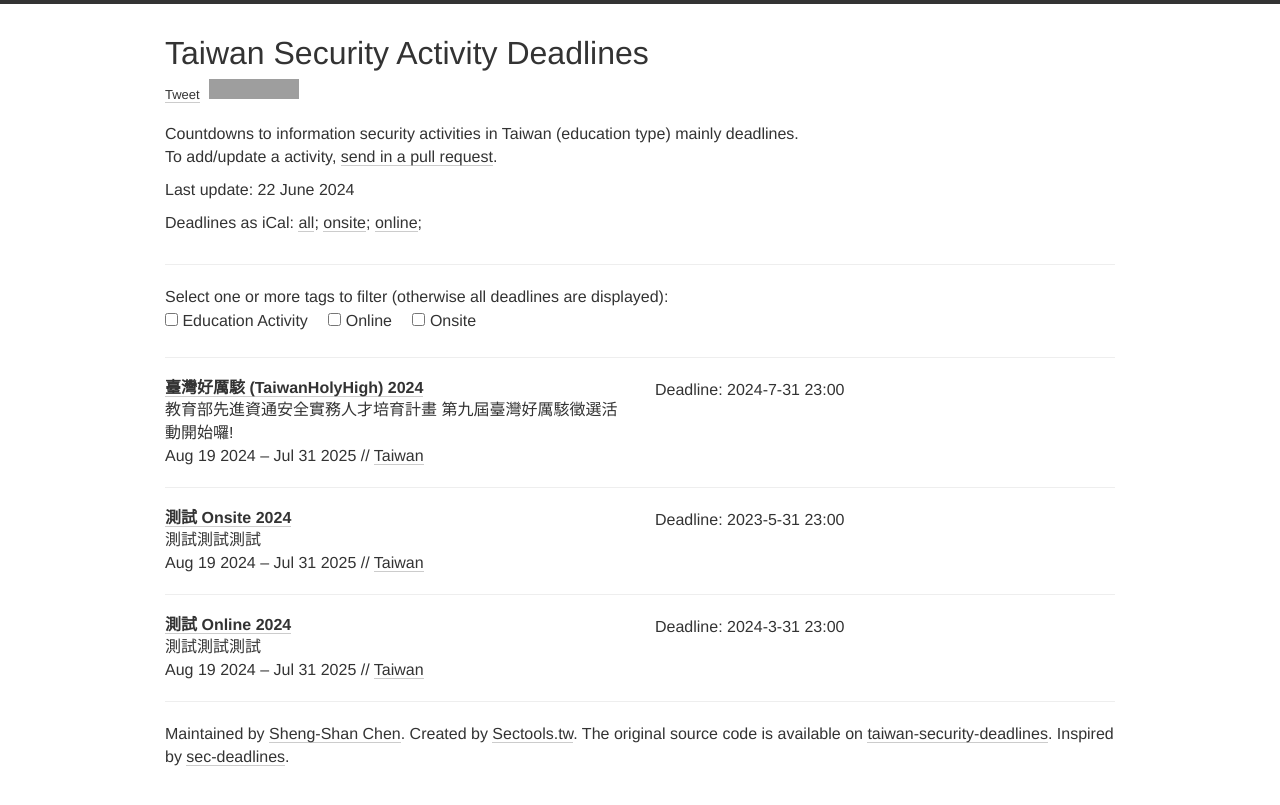
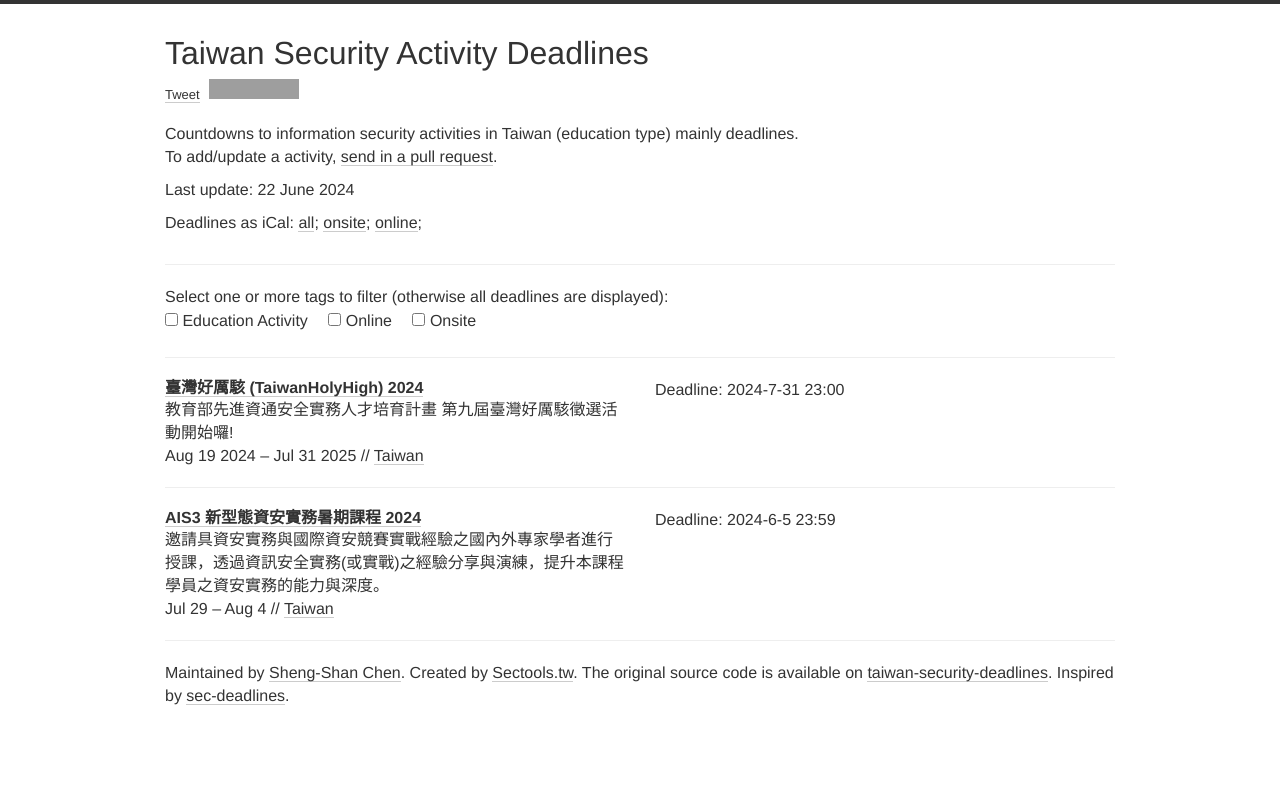
Before and after one commit to stwater20/taiwan-security-deadlines, a Jekyll site: the page built from index.html, in a window 1280 px wide. Shown: the top 805 px of the page. Built offline with Jekyll 4.4.1, drawn with Linux system fonts in a browser that asks for light colours; nearby versions of some CDN libraries; comment, search, counter and statistics services are not loaded; grey boxes are pictures that could not be loaded.

Commit message:
testing done

```diff
--- a/_data/conferences.yml
+++ b/_data/conferences.yml
@@ -10,23 +10,12 @@
   place: Taiwan
   tags: [EDU, ONSITE,ONLINE]
 
-
-- name: 測試 Onsite
+- name: AIS3 新型態資安實務暑期課程
   year: 2024
-  date: Aug 19 2024 - Jul 31 2025
-  description: 測試測試測試
-  link: https://sectools.tw
+  date: Jul 29 - Aug 4
+  description: 邀請具資安實務與國際資安競賽實戰經驗之國內外專家學者進行授課，透過資訊安全實務(或實戰)之經驗分享與演練，提升本課程學員之資安實務的能力與深度。
+  link: https://ais3.org/
   deadline:
-    - "2023-5-31 23:00"
+    - "2024-6-5 23:59"
   place: Taiwan
-  tags: [ONSITE]
-
-- name: 測試 Online
-  year: 2024
-  date: Aug 19 2024 - Jul 31 2025
-  description: 測試測試測試
-  link: https://sectools.tw
-  deadline:
-    - "2024-3-31 23:00"
-  place: Taiwan
-  tags: [ONLINE]
+  tags: [EDU, ONSITE]
```
